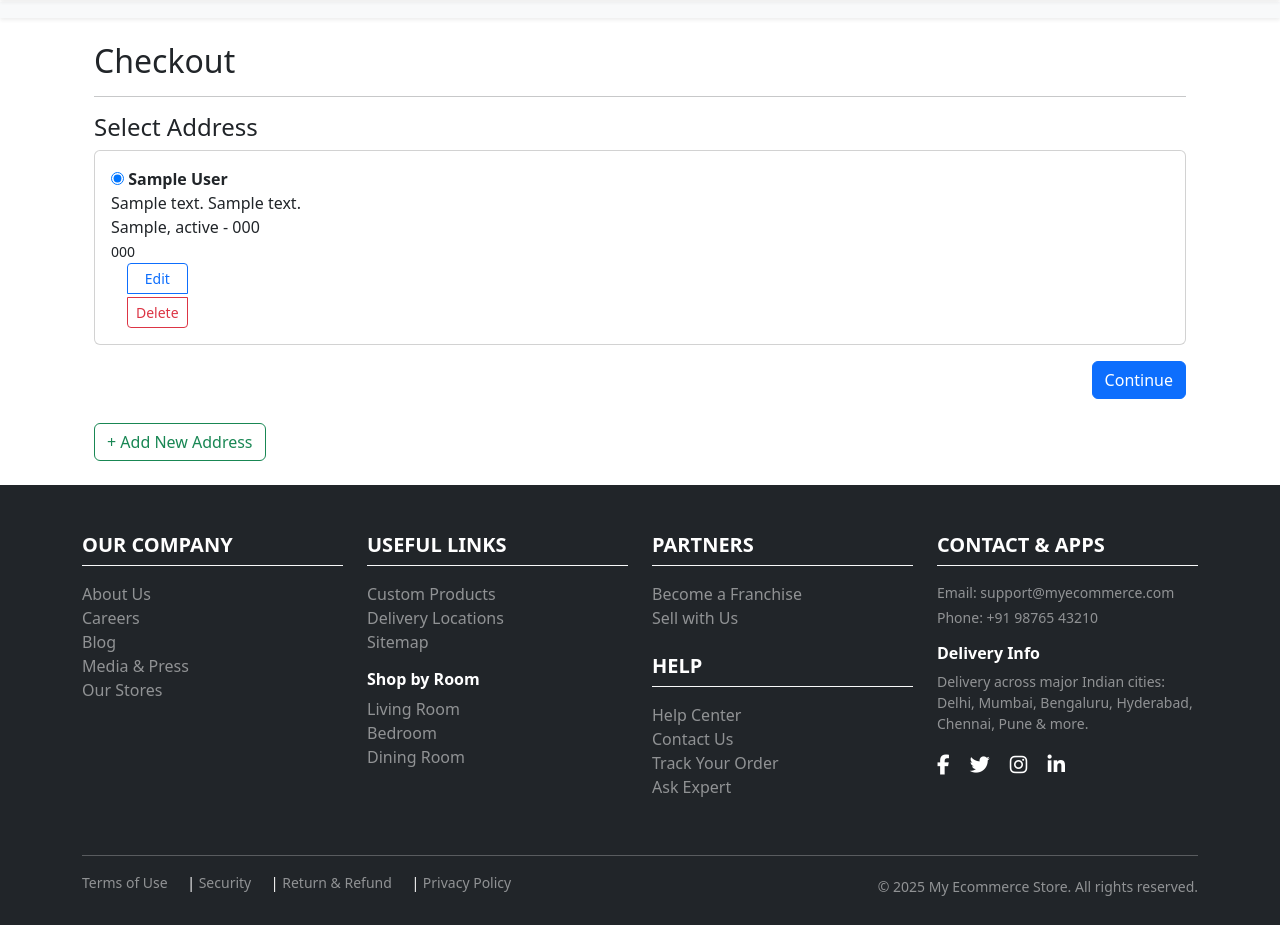
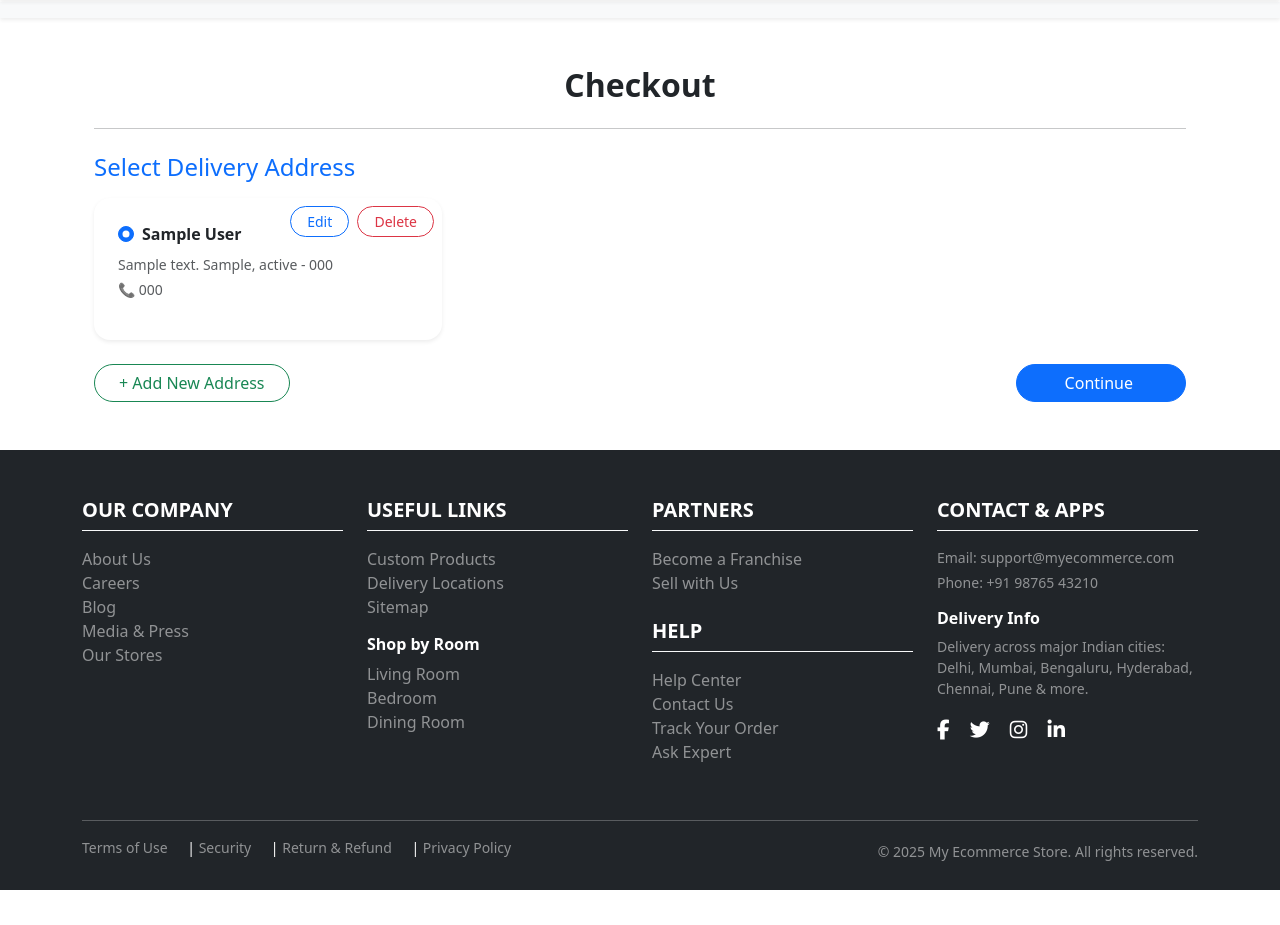
Before and after one commit to simmijai/Ecommerce_Website, a Django app: page /orders/checkout/ in a window 1280 px wide. Shown: the part 78-1003 px from the top of the page. After the commit the page ends 968 px from the top, so only its background shows below. Run offline with Django 5.2, Linux system fonts and the light colour scheme; a user stored in the database is signed in; tables that the repository leaves empty hold one stand-in row (values such as "Sample post").

Commit message:
Improve Bootstrap

```diff
--- a/orders/templates/orders/checkout.html
+++ b/orders/templates/orders/checkout.html
@@ -1,34 +1,70 @@
 {% extends "home/base.html" %}
 {% block content %}
-<div class="container mt-4">
-    <h2>Checkout</h2>
-    <hr>
+<div class="container my-5">
+    <h2 class="fw-bold text-center mb-4">Checkout</h2>
+    <hr class="mb-4">
 
-    <h4>Select Address</h4>
-    <form method="POST">
+    <h4 class="mb-3 text-primary">Select Delivery Address</h4>
+
+    <form method="POST" class="mb-4">
         {% csrf_token %}
-        {% for address in addresses %}
-        <div class="card mb-3 p-3 d-flex justify-content-between align-items-start">
-            <div>
-                <input type="radio" name="selected_address" value="{{ address.id }}" {% if address.is_default %}checked{% endif %}>
-                <strong>{{ address.full_name }}</strong><br>
-                {{ address.address_line_1 }} {{ address.address_line_2 }}<br>
-                {{ address.city }}, {{ address.state }} - {{ address.pincode }}<br>
-                <small>{{ address.phone }}</small>
+        {% if addresses %}
+            <div class="row g-4">
+                {% for address in addresses %}
+                <div class="col-md-6 col-lg-4">
+                    <div class="card shadow-sm border-0 rounded-4 position-relative h-100 address-card">
+                        <div class="card-body p-4">
+                            <div class="form-check mb-2">
+                                <input class="form-check-input" type="radio" name="selected_address"
+                                       id="address_{{ address.id }}" value="{{ address.id }}"
+                                       {% if address.is_default %}checked{% endif %}>
+                                <label class="form-check-label fw-semibold" for="address_{{ address.id }}">
+                                    {{ address.full_name }}
+                                </label>
+                            </div>
+                            <p class="mb-1 small text-muted">{{ address.address_line_1 }}
+                            {{ address.city }}, {{ address.state }} - {{ address.pincode }}</p>
+                            <p class="small text-muted">📞 {{ address.phone }}</p>
+                        </div>
+
+                        <!-- Action Buttons (Right Corner) -->
+                        <div class="position-absolute top-0 end-0 m-2">
+                            <a href="{% url 'orders:edit_address' address.id %}"
+                               class="btn btn-sm btn-outline-primary rounded-pill px-3 me-1">Edit</a>
+                            <a href="{% url 'orders:delete_address' address.id %}"
+                               class="btn btn-sm btn-outline-danger rounded-pill px-3">Delete</a>
+                        </div>
+                    </div>
+                </div>
+                {% endfor %}
             </div>
-            <div class="btn-group-vertical ms-3">
-                <a href="{% url 'orders:edit_address' address.id %}" class="btn btn-sm btn-outline-primary mb-1">Edit</a>
-                <a href="{% url 'orders:delete_address' address.id %}" class="btn btn-sm btn-outline-danger">Delete</a>
+        {% else %}
+            <div class="alert alert-info text-center mt-4">
+                You haven’t saved any addresses yet.
             </div>
-        </div>
-        {% empty %}
-        <p>No addresses saved yet.</p>
-        {% endfor %}
-        <div class="text-end mb-4">
-            <button type="submit" class="btn btn-primary">Continue</button>
+        {% endif %}
+
+        <div class="d-flex justify-content-between align-items-center mt-4">
+            <a href="{% url 'orders:add_address' %}" class="btn btn-outline-success rounded-pill px-4">
+                + Add New Address
+            </a>
+            <button type="submit" class="btn btn-primary rounded-pill px-5">
+                Continue <i class="bi bi-arrow-right-circle ms-1"></i>
+            </button>
         </div>
     </form>
+</div>
 
-    <a href="{% url 'orders:add_address' %}" class="btn btn-outline-success mb-4">+ Add New Address</a>
-</div>
+<!-- Optional Custom Styling -->
+<style>
+    .address-card:hover {
+        transform: translateY(-4px);
+        transition: 0.3s;
+        box-shadow: 0 4px 15px rgba(0, 0, 0, 0.1);
+    }
+    .form-check-input:checked {
+        background-color: #0d6efd;
+        border-color: #0d6efd;
+    }
+</style>
 {% endblock %}
--- a/orders/templates/orders/order_confirmation.html
+++ b/orders/templates/orders/order_confirmation.html
@@ -7,10 +7,10 @@
 
     <h4>Shipping Address</h4>
     <p>
-        <strong>{{ order.shipping_address.full_name }}</strong><br>
-        {{ order.shipping_address.address_line_1 }} {{ order.shipping_address.address_line_2 }}<br>
+        <strong>{{ order.shipping_address.full_name }}</strong>
+        {{ order.shipping_address.address_line_1 }}
         {{ order.shipping_address.city }}, {{ order.shipping_address.state }} - {{ order.shipping_address.pincode }}<br>
-        {{ order.shipping_address.phone }}
+        Phone : {{ order.shipping_address.phone }}
     </p>
 
     <h4>Products</h4>
--- a/orders/templates/orders/order_history.html
+++ b/orders/templates/orders/order_history.html
@@ -26,6 +26,8 @@
                         <th>Price</th>
                         <th>Qty</th>
                         <th>Subtotal</th>
+                        <th>Total</th>
+
                     </tr>
                 </thead>
                 <tbody>
@@ -35,12 +37,11 @@
                         <td>₹{{ item.price }}</td>
                         <td>{{ item.quantity }}</td>
                         <td>₹{{ item.price|floatformat:2|add:"0"|floatformat:2|floatformat }}</td>
+                        <td>₹{{ order.total_price }}</td>
                     </tr>
                     {% endfor %}
                 </tbody>
             </table>
-
-            <h6>Total: ₹{{ order.total_price }}</h6>
         </div>
         {% endfor %}
     {% else %}
--- a/orders/templates/orders/order_review.html
+++ b/orders/templates/orders/order_review.html
@@ -6,10 +6,10 @@
 
     <h4>Shipping Address</h4>
     <p>
-        <strong>{{ shipping_address.full_name }}</strong><br>
-        {{ shipping_address.address_line_1 }} {{ shipping_address.address_line_2 }}<br>
+        <strong>{{ shipping_address.full_name }} - </strong>
+        {{ shipping_address.address_line_1 }}
         {{ shipping_address.city }}, {{ shipping_address.state }} - {{ shipping_address.pincode }}<br>
-        {{ shipping_address.phone }}
+        Phone: {{ shipping_address.phone }}
     </p>
 
     <h4>Products</h4>
```
